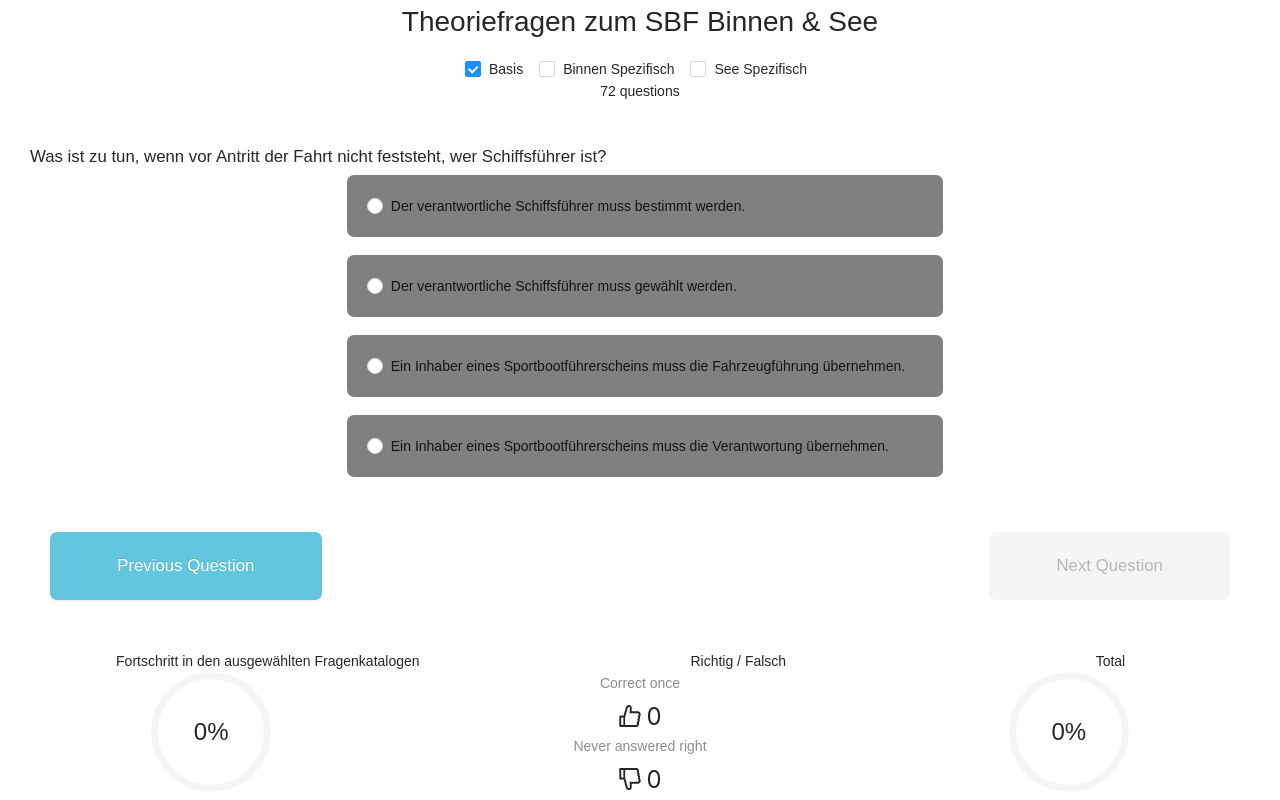
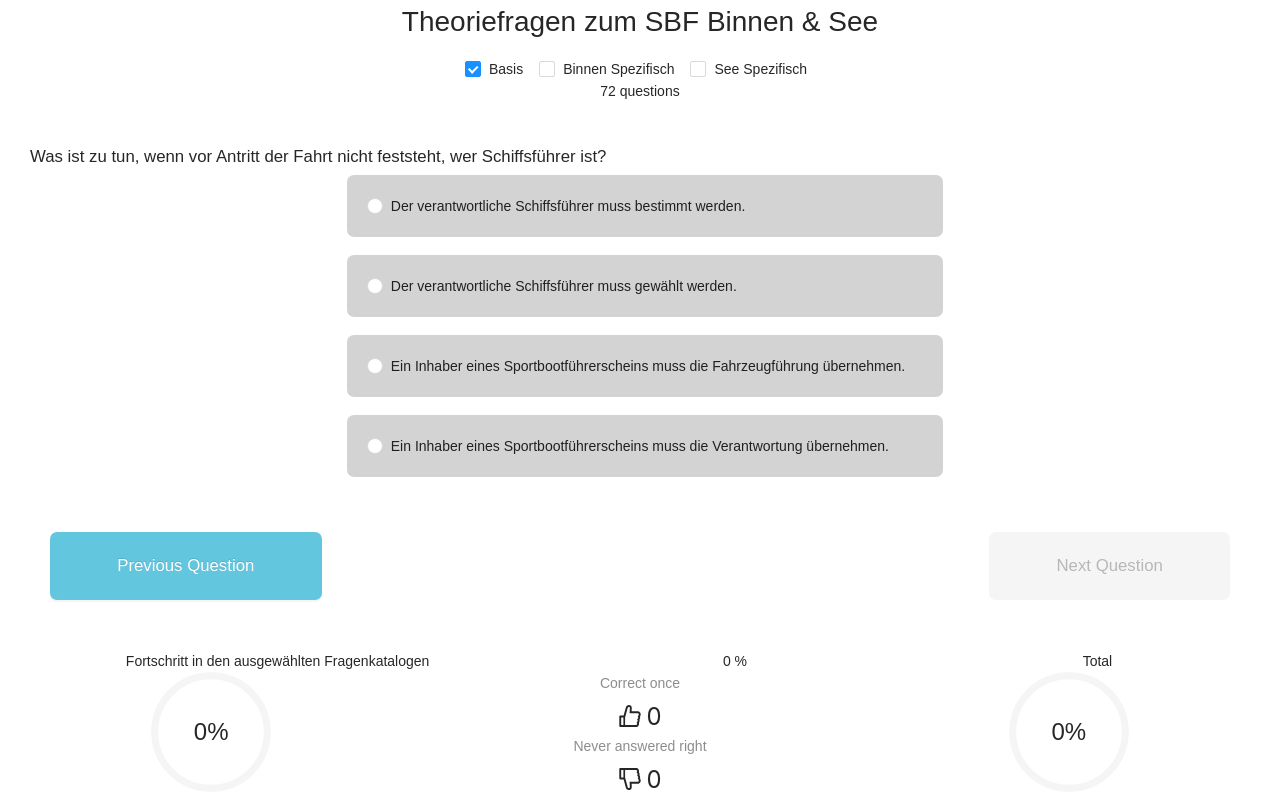
Before and after one commit to julschwarz/theorie-sbf-see-binnnen, a React (Create React App) app: page / in a window 1280 px wide. Shown: the top 800 px of the page. Built offline with nearby package versions, Linux system fonts and the light colour scheme.

Commit message:
adapt size of images

```diff
--- a/src/components/QuestionComponent.tsx
+++ b/src/components/QuestionComponent.tsx
@@ -68,8 +68,8 @@ export function QuestionComponent(props: {
 							? 'green'
 							: response.text == selectedResponse.text
 							? 'red'
-							: 'grey'
-						: 'grey',
+							: 'lightgrey'
+						: 'lightgrey',
 				}}
 				className="Radio"
 				value={response}
@@ -97,7 +97,7 @@ export function QuestionComponent(props: {
 		const nextQuestionId = getNextQuestionId(
 			Object.keys(questionsDict),
 			newProgress,
-			newPastQuestionIdList.slice(-5)
+			newPastQuestionIdList.slice(-10)
 		);
 		const nextRandomQuestion = questionsDict[nextQuestionId];
 
@@ -139,6 +139,7 @@ export function QuestionComponent(props: {
 				Nur falsch beantwortete Fragen
 			</Checkbox> */}
 			<br />
+
 			{currentQuestion.images.map((image) => ImageComponent(image))}
 
 			<div className="Question">{currentQuestion.question}</div>
--- a/src/components/StatsComponent.tsx
+++ b/src/components/StatsComponent.tsx
@@ -1,6 +1,6 @@
 import { DislikeOutlined, LikeOutlined } from '@ant-design/icons';
 import { Col, Progress, Row, Statistic } from 'antd';
-import { round } from 'lodash';
+import _, { round } from 'lodash';
 import React, { useEffect, useState } from 'react';
 import '../styles.css';
 export function StatsComponent(props: {
@@ -11,10 +11,26 @@ export function StatsComponent(props: {
 }) {
 	const { progress, setProgress, catalogues, numberTotalQuestions } = props;
 
-	// Processed questions within selected catalogues:
-	const indexesProcessedInSelectedCatalogue = Object.keys(progress).filter((index) =>
+	const answersInSelectedCatalogue = Object.entries(progress).filter(([index, counts]) =>
 		catalogues.includes(index.replace(/[^/_]*[_]/, ''))
 	);
+	// every question equals its fraction from total number of questions.
+	// If it has been answered once right -> 100 %, once right once wrong => 50%
+	const catalogueMemorizationPercent =
+		_.sum(
+			answersInSelectedCatalogue.map(([index, count]) => count.rightCount / (count.rightCount + count.wrongCount))
+		) / numberTotalQuestions;
+
+	// Processed questions within selected catalogues:
+	const indexesProcessedInSelectedCatalogue = answersInSelectedCatalogue.map((a) => a[0]);
+
+	const selectedProgress = _.zipObject(
+		indexesProcessedInSelectedCatalogue,
+		answersInSelectedCatalogue.map((a) => a[1])
+	);
+
+	// Alle mindestens einmal richtig oder doppelt so oft richtig wie falsch beantwortet
+
 	const [noAnsweredQuestions, setNoAnsweredQuestions] = useState(indexesProcessedInSelectedCatalogue.length);
 
 	useEffect(() => {
@@ -27,7 +43,7 @@ export function StatsComponent(props: {
 				<Col flex={3}>
 					<div>Fortschritt in den ausgewählten Fragenkatalogen</div>
 				</Col>
-				<Col flex={4}>Richtig / Falsch</Col>
+				<Col flex={4}>{round(catalogueMemorizationPercent * 100)} %</Col>
 				<Col flex={4}>Total</Col>
 			</Row>
 			<Row>
@@ -91,8 +107,8 @@ export function StatsComponent(props: {
 					</div>
 				</Col>
 				<Col flex={3}>
-					{Object.values(progress).filter((value) => value.rightCount >= 3).length} Fragen mindestens 3x
-					richtig
+					{Object.values(selectedProgress).filter((value) => value.rightCount >= 3).length} Fragen mindestens
+					3x richtig
 				</Col>
 				<Col flex={3}> {Object.keys(progress).length} / 466</Col>
 			</Row>
--- a/src/styles.css
+++ b/src/styles.css
@@ -13,8 +13,11 @@
 }
 
 .Image {
-	height: 20%;
-	width: 30%;
+	width: 100%;
+	max-width: 250px;
+	height: 130px;
+	object-fit: contain;
+	object-position: bottom;
 	padding-top: 20px;
 }
 
```
Also changed, not shown: src/data/Spezifisch_See.json.
